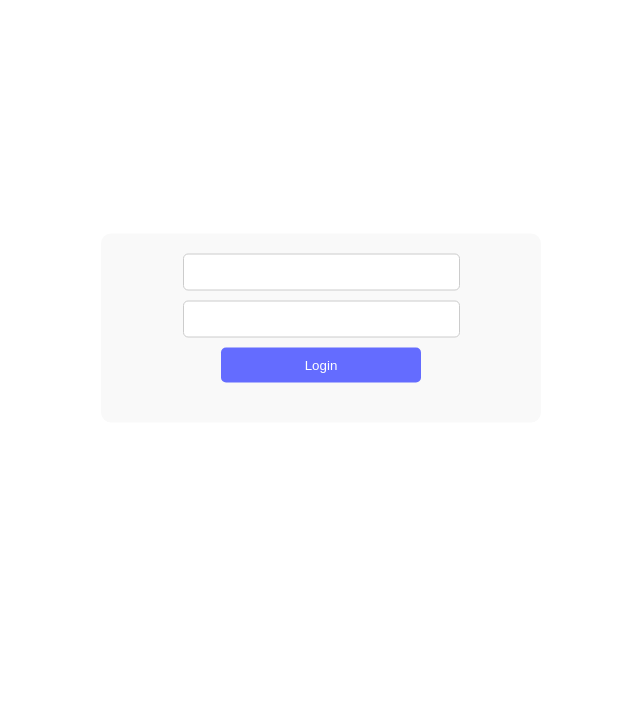
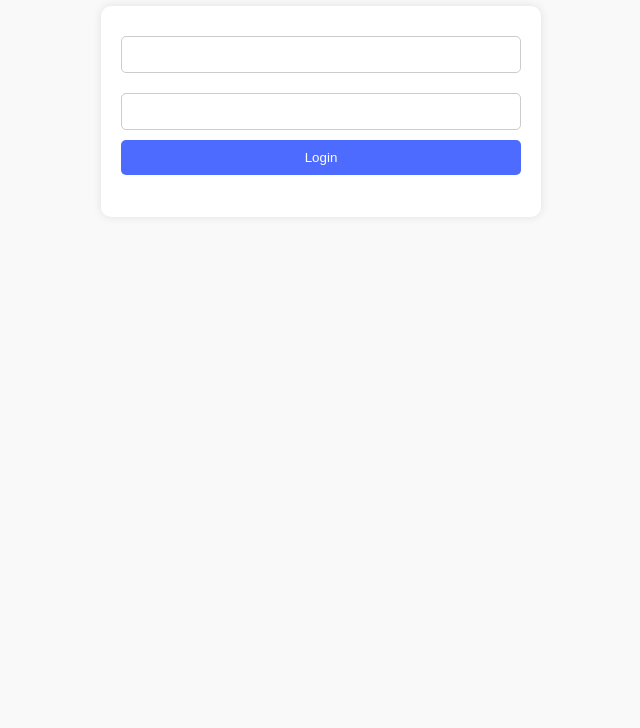
Before and after one commit to SheviEngelsberg/.NetCoreHomework, a plain HTML site: page wwwroot/index.html in a window 1280 px wide. Shown: the part 72-800 px from the top of the page, without its empty margins (319-959 px from the left). Drawn offline with Linux system fonts and the light colour scheme.

Commit message:
Adding design

```diff
--- a/wwwroot/css/index.css
+++ b/wwwroot/css/index.css
@@ -1,55 +1,60 @@
-.container {
-    position: absolute;
-    top: 50%;
-    left: 50%;
-    transform: translate(-50%, -50%);
-    width: 400px;
-    padding: 20px;
+body {
+    font-family: 'Arial', sans-serif;
     background-color: #f9f9f9;
-    border-radius: 10px;
+    margin: 0;
+    padding: 0;
+    color: #333;
+    }
+
+    h1 {
     text-align: center;
-    display: flex;
-    align-items: center;
-    flex-direction: column
+    color: #4e6bff;
+    margin-top: 20px;
     }
 
     form {
-    margin-bottom: 20px;
-    display: flex;
-    flex-direction: column;
-    align-items: center;
+    max-width: 400px;
+    margin: 0 auto;
+    padding: 20px;
+    background-color: #fff;
+    border-radius: 10px;
+    box-shadow: 0 0 10px rgba(0, 0, 0, 0.1);
     }
 
+    input[type="text"], input[type="password"] {
+    width: 100%;
+    padding: 10px;
+    margin: 10px 0;
+    border: 1px solid #ccc;
+    border-radius: 5px;
+    box-sizing: border-box;
+    }
 
-input {
-    display: block;
-    width: 255px;
+    button {
+        width: 100%;
+        background-color: #4e6bff;
+        color: white;
         padding: 10px;
-    margin-bottom: 10px;
-    border: 1px solid #ccc;
+        border: none;
+        cursor: pointer;
         border-radius: 5px;
     }
 
-button {
-    display: block;
-    width: 200px;
-    padding: 10px;
-    background-color: #646cff;
-    color: #fff;
-    border: none;
-    border-radius: 5px;
-    cursor: pointer;
-    transition: background-color 0.3s;
+    button:hover {
+        background-color: #3248ff;
     }
 
-button:hover {
-    background-color: #535bf2;
-}
-
-.google-connect {
+    #g_id_onload, .g_id_signin {
+        margin-top: 20px;
         text-align: center;
     }
-
-.google-connect p {
-    margin-bottom: 10px;
+    #buttons{
+        display: flex;
+        flex-direction: row;
+        align-items: center;
+        justify-content: center;
     }
+    .postman-run-button{
+        margin-top: 2px;
+        margin-left: 10px;
+    }
--- a/wwwroot/css/site.css
+++ b/wwwroot/css/site.css
@@ -1,33 +1,44 @@
-/* General styling */
 body {
-    font-family: Arial, sans-serif;
+    font-family: 'Arial', sans-serif;
+    background-color: #f9f9f9;
     margin: 0;
     padding: 0;
-    background-color: #f8f8f8;
+    color: #333;
 }
 
 h1 {
-    color: #333;
+    text-align: center;
+    color: #4e6bff;
+}
+
+button {
+    background-color: #ff7e67;
+    color: white;
+    padding: 10px 20px;
+    border: none;
+    cursor: pointer;
+    border-radius: 5px;
+}
+
+button:hover {
+    background-color: #ff523f;
 }
 
 form {
-    margin-bottom: 20px;
+    margin-top: 20px;
 }
 
-input[type="text"],
-input[type="password"],
-input[type="submit"],
-button {
-    margin: 5px;
-    padding: 8px;
-    border: 1px solid #ccc;
-    border-radius: 4px;
+
+
+input[type="submit"] {
+    background-color: #4e6bff;
+    color: white;
+    border: none;
+    cursor: pointer;
 }
 
-button {
-    background-color: #4CAF50;
-    color: white;
-    cursor: pointer;
+input[type="submit"]:hover {
+    background-color: #3248ff;
 }
 
 table {
@@ -35,28 +46,48 @@ table {
     border-collapse: collapse;
 }
 
-th,
-td {
-    padding: 10px;
+th, td {
+    border: 1px solid #ddd;
+    padding: 8px;
     text-align: left;
-    border-bottom: 1px solid #ddd;
 }
 
-/* Specific styling for Task CRUD page */
-#editUserForm,
-#editForm {
-    background-color: #f9f9f9;
-    padding: 10px;
-    border: 1px solid #ccc;
-    border-radius: 5px;
-    margin: 10px 0;
+th {
+    background-color: #f2f2f2;
 }
 
-/* Specific styling for UserList page */
-#addForm {
-    background-color: #f9f9f9;
-    padding: 10px;
-    border: 1px solid #ccc;
-    border-radius: 5px;
-    margin: 10px 0;
+a {
+    text-decoration: none;
+    color: #4e6bff;
 }
+
+a:hover {
+    color: #3248ff;
+}
+
+
+input[type='submit'],
+button,
+[aria-label] {
+    cursor: pointer;
+}
+
+#editForm {
+    display: none;
+}
+
+table {
+    font-family: Arial, sans-serif;
+    border: 1px solid;
+    border-collapse: collapse;
+}
+
+th {
+    background-color: #f8f8f8;
+    padding: 5px;
+}
+
+td {
+    border: 1px solid;
+    padding: 5px;
+}
--- a/wwwroot/index.html
+++ b/wwwroot/index.html
@@ -3,22 +3,24 @@
 
 <head>
     <meta charset="UTF-8">
-    <meta name="viewport" content="width=device-width, initial-scale=1.0">
+    <title>login</title>
     <link rel="stylesheet" href="./css/index.css">
-    <title>login</title>
 </head>
 
 <body>
-    <div class="container">
-        <form action="javascript:void(0);" method="POST" onsubmit="getDetailsForLogin()">
+    <h1>Login</h1>
+    <form action="javascript:void(0);" method="POST" onsubmit="login()">
         <input id="name" type="text">
         <input id="password" type="password">
-            <button type="submit">Login</button>
-        </form>
+        <button type="button" onclick=login()>Login</button>
+        <div id="buttons">
+            <div id="g_id_onload" data-client_id="601620623596-1po4iunii21vnes85nsk3ilve0liip16.apps.googleusercontent.com"
+            data-callback="handleCredentialResponse">
+        </div>
+        <div></div>
+        <div class="g_id_signin" data-type="standard"></div>
         <div id="g_id_onload" data-client_id="258181601351-g9efo5ndd4q3h5mkmarjc96gtmhtjp4a.apps.googleusercontent.com"
             data-callback="handleCredentialResponse">
-        </div>
-        <div class="g_id_signin" data-type="standard"></div>
             <div class="postman-run-button" data-postman-action="collection/fork" data-postman-visibility="public"
                 data-postman-var-1="31285280-c6e166d2-f99b-4e33-89c1-cdaf924a1194"
                 data-postman-collection-url="entityId=31285280-c6e166d2-f99b-4e33-89c1-cdaf924a1194&entityType=collection&workspaceId=580f40a9-b730-42d2-97c2-43caef7e2755">
@@ -35,9 +37,16 @@
                 }(window, document, "_pm", "PostmanRunObject", "https://run.pstmn.io/button.js"));
             </script>
         </div>
+        </div>
+
+
+
+    </form>
+
 
 </body>
+
+<script src="https://accounts.google.com/gsi/client" async defer></script>
 <script src="./js/login.js" asp-append-version="true"></script>
-<script src="https://accounts.google.com/gsi/client" async defer></script>
 
 </html>
```
Also changed, not shown: 1 other file. Lines whose indentation alone changed are shown as unchanged.
